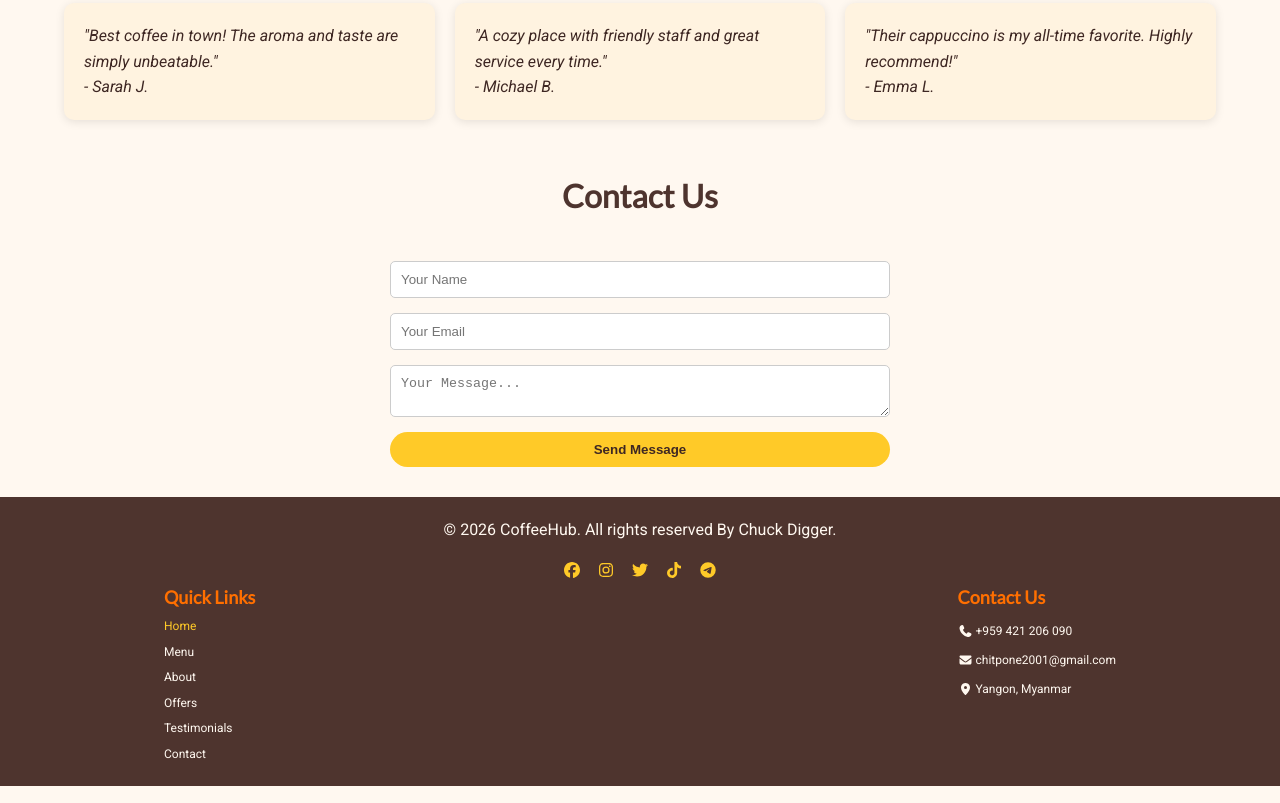
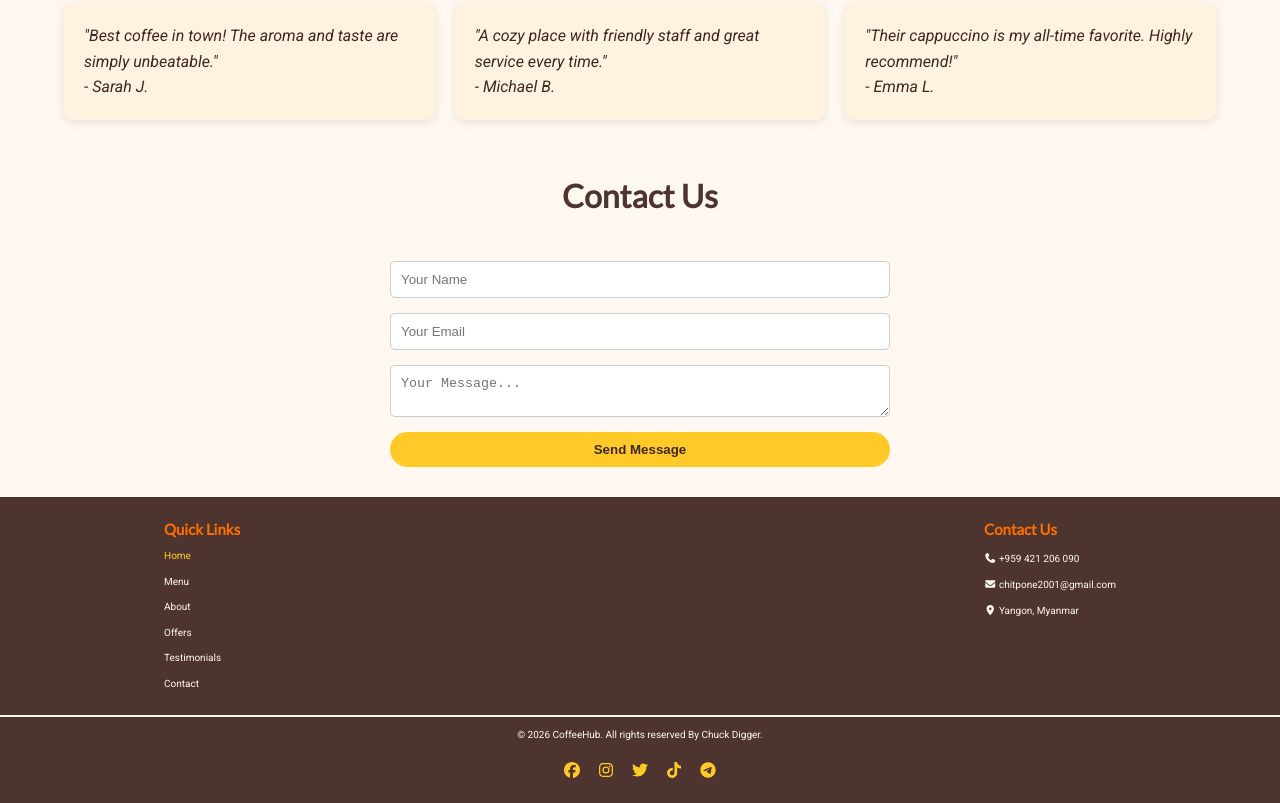
Before and after one commit to minchuckkyaw2001/minchuckkyaw2001.github.io, a plain HTML site: page MyProject/index.html in a window 1280 px wide. Shown: the part 2618-3421 px from the top of the page. Drawn offline with Linux system fonts and the light colour scheme.

Commit message:
MY COFFEE PROJECT

```diff
--- a/MyProject/css/style.css
+++ b/MyProject/css/style.css
@@ -246,6 +246,7 @@ footer{
 }
 .copyright{
     margin-bottom: 15px;
+    font-size: 10px;
 }
 .social-links a{
     text-decoration: none;
@@ -264,7 +265,7 @@ footer{
     text-align: left;
 }
 .quick-links h3{
-    font-size: 18px;
+    font-size: 15px;
     font-weight: bold;
     color: #ff6f00;
 }
@@ -274,7 +275,7 @@ footer{
 .quick-navigation a{
     text-decoration: none;
     color: #fff8f0;
-    font-size: 12px;
+    font-size: 10px;
 }
 .quick-navigation a:hover,
 .quick-navigation .active{
@@ -287,12 +288,20 @@ footer{
     text-align: left;
 }
 .contact-us h3{
-    font-size: 18px;
+    font-size: 15px;
     font-weight: bold;
     color: #ff6f00;
 }
 .contact-us p{
-    font-size: 12px;
+    font-size: 10px;
     margin-top: 10px;
     margin-bottom: 10px;
 }
+.footer-hr{
+    width: 100%;
+    height: 1px;
+    background-color: #fff8f0;
+    border: 1px solid #fff8f0;
+    margin-top: 20px;
+    margin-bottom: 10px;
+}
--- a/MyProject/index.html
+++ b/MyProject/index.html
@@ -138,14 +138,6 @@
     <!-- start footer section -->
         <footer>
             <div class="footer-container container">
-                <p class="copyright">&copy; 2026 CoffeeHub. All rights reserved By Chuck Digger.</p>
-                <div class="social-links">
-                    <a href="#"><i class="fa-brands fa-facebook"></i></a>
-                    <a href="#"><i class="fa-brands fa-instagram"></i></a>
-                    <a href="#"><i class="fa-brands fa-twitter"></i></a>
-                    <a href="#"><i class="fa-brands fa-tiktok"></i></a>
-                    <a href="#"><i class="fa-brands fa-telegram"></i></a>
-                </div>
                 <div class="footer-card-grid">
                     <div class="quick-links">
                         <h3>Quick Links</h3>
@@ -166,6 +158,15 @@
                     </div>
                 </div>
             </div>
+            <hr class="footer-hr">
+            <p class="copyright">&copy; 2026 CoffeeHub. All rights reserved By Chuck Digger.</p>
+            <div class="social-links">
+                <a href="#"><i class="fa-brands fa-facebook"></i></a>
+                <a href="#"><i class="fa-brands fa-instagram"></i></a>
+                <a href="#"><i class="fa-brands fa-twitter"></i></a>
+                <a href="#"><i class="fa-brands fa-tiktok"></i></a>
+                <a href="#"><i class="fa-brands fa-telegram"></i></a>
+            </div>
         </footer>
     <!-- end footer section -->
 </body>
```
